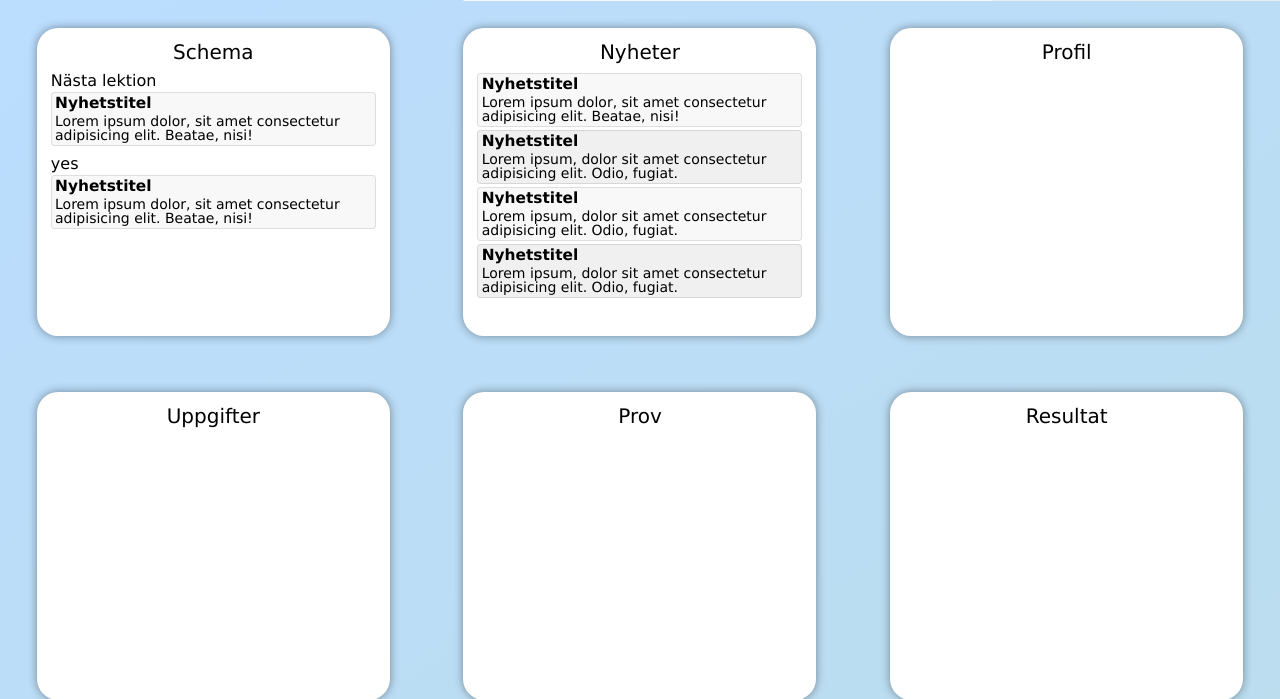
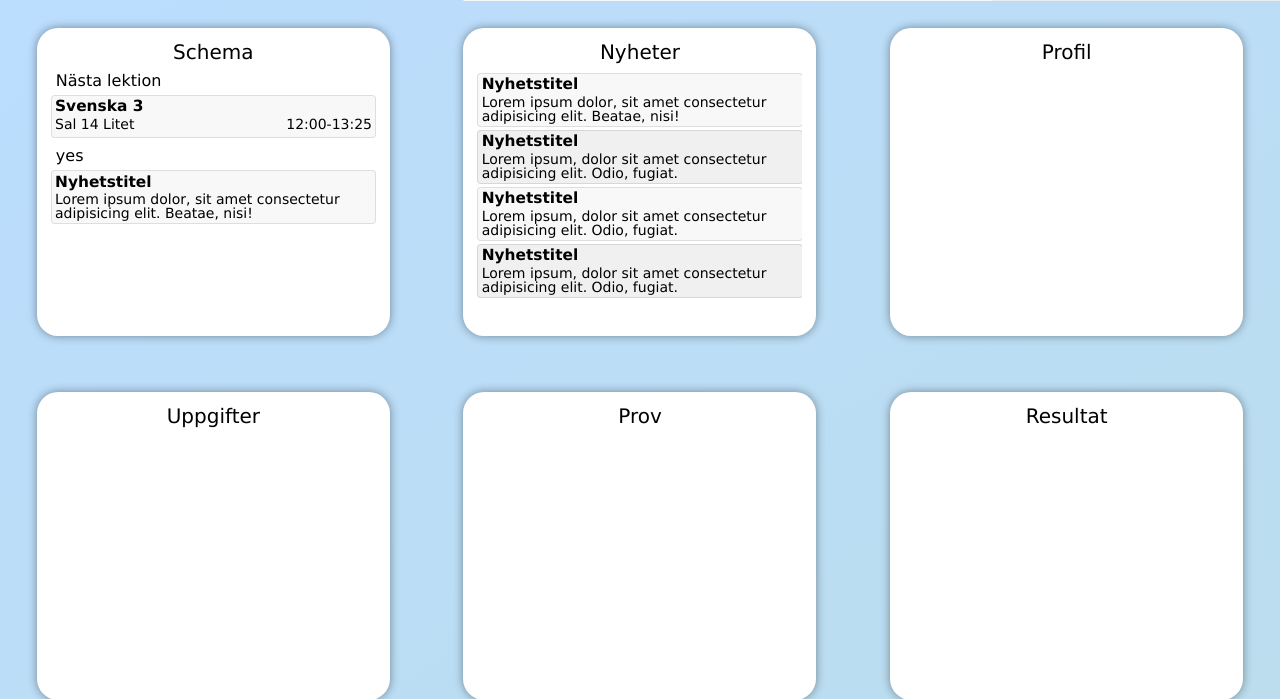
Before and after one commit to EmilKanervalbs/Gymnasiearbete, a Flask app: page / in a window 1280 px wide. Shown: the part 56-755 px from the top of the page. Run offline with Flask 2, Linux system fonts and the light colour scheme.

Commit message:
annan design schema

```diff
--- a/project/web/static/css/style.css
+++ b/project/web/static/css/style.css
@@ -111,10 +111,24 @@
 .boxcontent.schema h3 {
   margin-top: 10px;
   font-size: 1rem;
+  padding-left: 5px;
+  padding-bottom: 3px;
 }
 
 .boxcontent.schema h3:first-child {
   margin-top: 3px;
+}
+
+table.newstable {
+  width: 100%;
+}
+
+table.newstable tbody {
+  width: 100%;
+}
+
+table.newstable tbody tr {
+  width: 100%;
 }
 
 table.newstable tbody tr th, table.newstable tbody tr td {
@@ -122,6 +136,7 @@
   text-align: left;
   padding: 0 0.2rem;
   border: 1px solid rgba(0, 0, 0, 0.1);
+  width: calc(100% - 0.5rem);
 }
 
 table.newstable tbody tr th {
@@ -138,8 +153,21 @@
 table.newstable tbody tr td {
   border-top: none;
   padding-bottom: 0.2rem;
+  display: -webkit-box;
+  display: -ms-flexbox;
+  display: flex;
+  -webkit-box-pack: justify;
+      -ms-flex-pack: justify;
+          justify-content: space-between;
+}
+
+table.newstable tbody tr td:last-child {
   border-bottom-left-radius: 4px;
   border-bottom-right-radius: 4px;
+}
+
+table.newstable tbody tr td:not(:last-child) {
+  border-bottom: none;
 }
 
 table.newstable tbody tr:nth-child(2n) th, table.newstable tbody tr:nth-child(2n) td {
--- a/project/web/static/css/style.scss
+++ b/project/web/static/css/style.scss
@@ -119,6 +119,9 @@
         h3 {
             margin-top: 10px;
             font-size: 1rem;
+            padding-left: 5px;
+            padding-bottom: 3px;
+
             &:first-child {
                 margin-top: 3px;
             }
@@ -128,16 +131,21 @@
 
 
 table.newstable {
-    // margin-top: 5px;
+    width: 100%;
 
     tbody {
+        width: 100%;
+
         tr {
+            width: 100%;
+
             th, td {
             display: block;
             text-align: left;
             // background: black;
             padding: 0 0.2rem;
             border: 1px solid rgba(0, 0, 0, 0.1);
+            width: calc(100% - 0.5rem);
 
 
             }
@@ -158,8 +166,18 @@
                 padding-bottom: 0.2rem;
                 // border-bottom: 1px solid rgba(0, 0, 0, 0.5);
                 // margin-bottom: 0.2rem;
+
+                &:last-child {
                 border-bottom-left-radius: 4px;
                 border-bottom-right-radius: 4px;
+                }
+
+                &:not(:last-child) {
+                    border-bottom: none;
+                }
+
+                display: flex;
+                justify-content: space-between;
             }
 
             &:nth-child(2n) {
--- a/project/web/templates/index.html
+++ b/project/web/templates/index.html
@@ -48,10 +48,17 @@
                         <h3> Nästa lektion </h3>
                         <tr>
                             <th>
-                                Nyhetstitel
+                                Svenska 3
                             </th>
                             <td>
-                                Lorem ipsum dolor, sit amet consectetur adipisicing elit. Beatae, nisi!
+                                <div>
+                                    Sal 14 Litet
+                                </div>
+                                <div>
+                                    12:00-13:25
+                                </div>
+                            </td>
+                            <td>
                             </td>
                         </tr>
                     </table>
```
Also changed, not shown: 1 other file.
